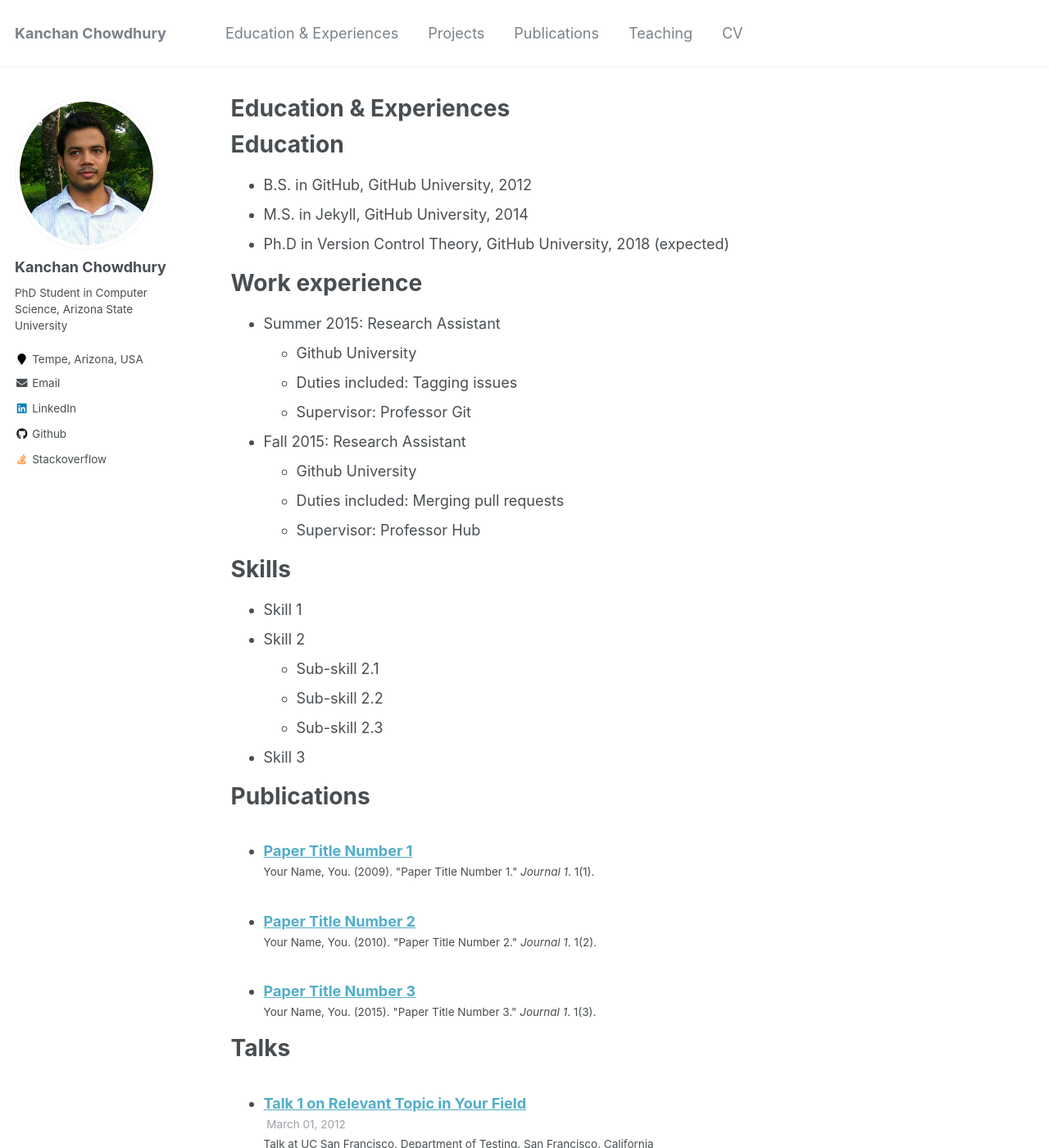
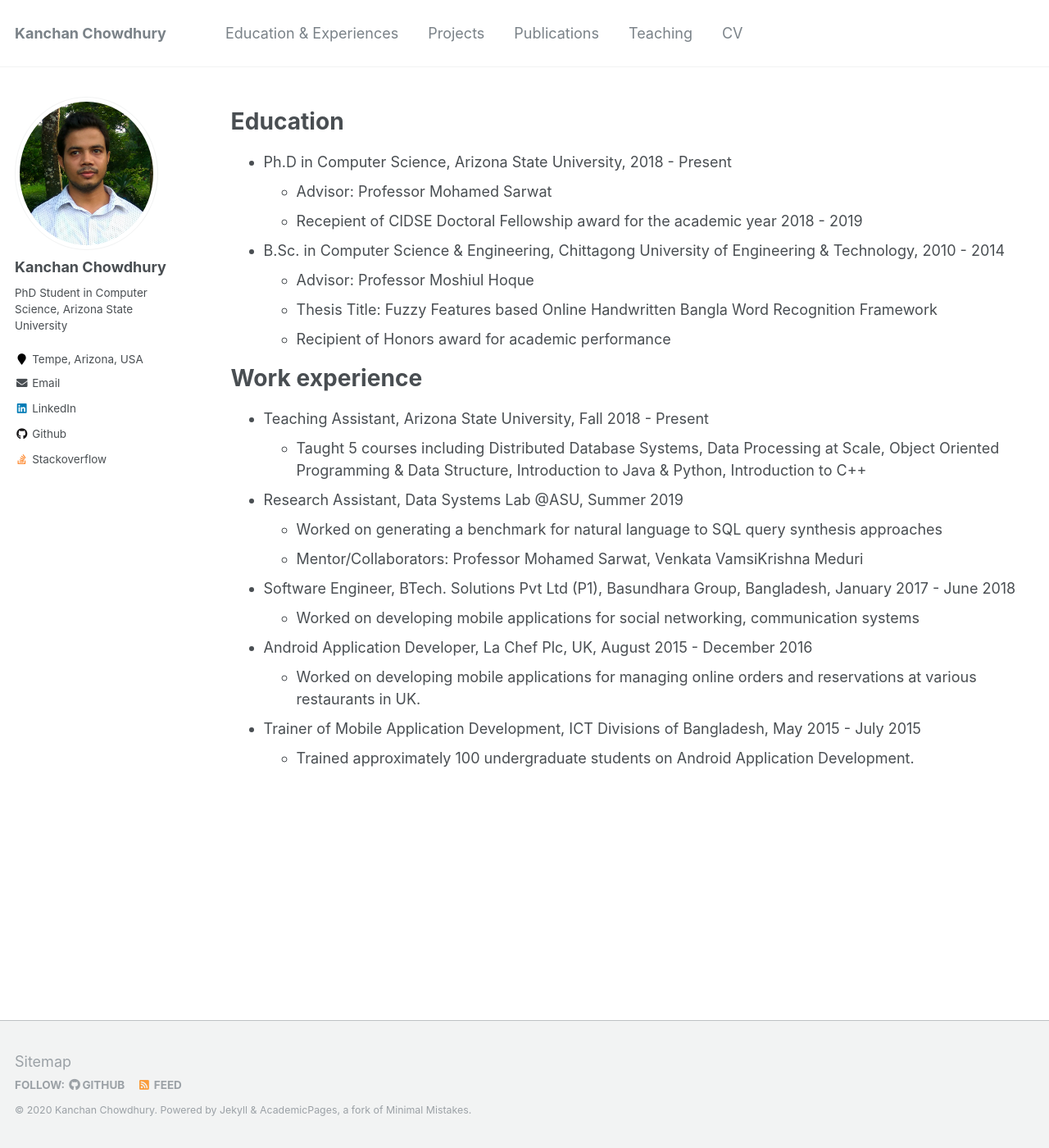
Before and after one commit to kanchanchy/kanchanchy.github.io, a Jekyll site: the page built from _pages/education-experience.md, in a window 1280 px wide and 1400 px high. Shown: the whole window at 82% size. Built offline with Jekyll 4.4.1, drawn with Linux system fonts in a browser that asks for light colours; some of the changed text lies outside the part shown.

Commit message:
Education and Experiences updated

```diff
--- a/_pages/education-experience.md
+++ b/_pages/education-experience.md
@@ -1,6 +1,5 @@
 ---
 layout: archive
-title: "Education & Experiences"
 permalink: /education-experience/
 author_profile: true
 redirect_from:
@@ -11,49 +10,28 @@ redirect_from:
 
 Education
 ======
-* B.S. in GitHub, GitHub University, 2012
-* M.S. in Jekyll, GitHub University, 2014
-* Ph.D in Version Control Theory, GitHub University, 2018 (expected)
+* Ph.D in Computer Science, Arizona State University, 2018 - Present
+  * Advisor: Professor Mohamed Sarwat
+  * Recepient of CIDSE Doctoral Fellowship award for the academic year 2018 - 2019
+* B.Sc. in Computer Science & Engineering, Chittagong University of Engineering & Technology, 2010 - 2014
+  * Advisor: Professor Moshiul Hoque
+  * Thesis Title: Fuzzy Features based Online Handwritten Bangla Word Recognition Framework
+  * Recipient of Honors award for academic performance
 
 Work experience
 ======
-* Summer 2015: Research Assistant
-  * Github University
-  * Duties included: Tagging issues
-  * Supervisor: Professor Git
+* Teaching Assistant, Arizona State University, Fall 2018 - Present
+  * Taught 5 courses including Distributed Database Systems, Data Processing at Scale, Object Oriented Programming & Data Structure, Introduction to Java & Python, Introduction to C++
 
-* Fall 2015: Research Assistant
-  * Github University
-  * Duties included: Merging pull requests
-  * Supervisor: Professor Hub
+* Research Assistant, Data Systems Lab @ASU, Summer 2019
+  * Worked on generating a benchmark for natural language to SQL query synthesis approaches
+  * Mentor/Collaborators: Professor Mohamed Sarwat, Venkata VamsiKrishna Meduri
 
-Skills
-======
-* Skill 1
-* Skill 2
-  * Sub-skill 2.1
-  * Sub-skill 2.2
-  * Sub-skill 2.3
-* Skill 3
+* Software Engineer, BTech. Solutions Pvt Ltd (P1), Basundhara Group, Bangladesh, January 2017 - June 2018
+  * Worked on developing mobile applications for social networking, communication systems
 
-Publications
-======
-  <ul>{% for post in site.publications %}
-    {% include archive-single-cv.html %}
-  {% endfor %}</ul>
+* Android Application Developer, La Chef Plc, UK, August 2015 - December 2016
+  * Worked on developing mobile applications for managing online orders and reservations at various restaurants in UK.
 
-Talks
-======
-  <ul>{% for post in site.talks %}
-    {% include archive-single-talk-cv.html %}
-  {% endfor %}</ul>
-
-Teaching
-======
-  <ul>{% for post in site.teaching %}
-    {% include archive-single-cv.html %}
-  {% endfor %}</ul>
-
-Service and leadership
-======
-* Currently signed in to 43 different slack teams
+* Trainer of Mobile Application Development, ICT Divisions of Bangladesh, May 2015 - July 2015
+  * Trained approximately 100 undergraduate students on Android Application Development.
```
